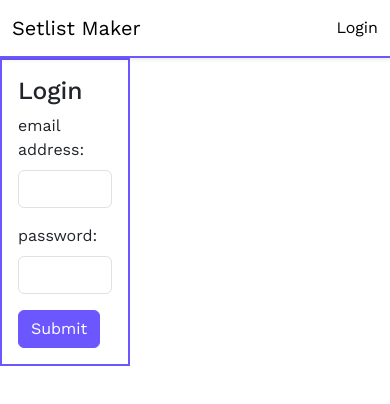
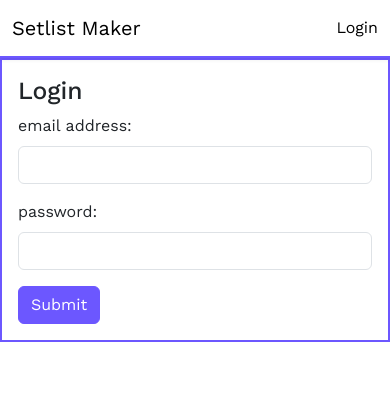
Before and after one commit to klalicki/setlist-maker, a React (Create React App) app in the folder client/: page / in a window 390 px wide. Shown: the top 404 px of the page. Built offline with nearby package versions, Linux system fonts and the light colour scheme.

Commit message:
continues to style login form

```diff
--- a/client/src/components/LoginForm.jsx
+++ b/client/src/components/LoginForm.jsx
@@ -1,6 +1,6 @@
 const LoginForm = () => {
   return (
-    <form className="p-3 col-4 border border-primary border-2">
+    <form className="p-3 col col-sm-6 col-md-4 border border-primary border-2">
       <h2>Login</h2>
       <div className="mb-3">
         <label htmlFor="login-email" className="form-label">
```
